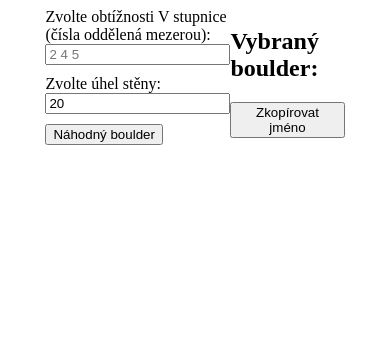
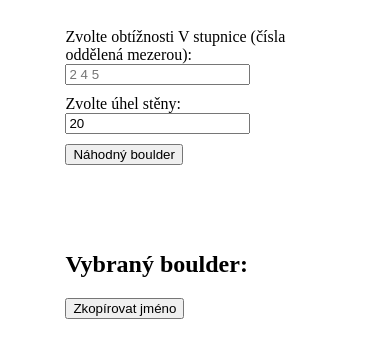
Before and after one commit to pepanzdorf/meteostanice, a Flask app: template templates/random_boulder.html in a window 390 px wide. Shown: the top 358 px of the page. Run offline with Flask 3, Linux system fonts and the light colour scheme; the template is opened without the code that fills it, so the values that code supplies are empty; some libraries are stand-ins or nearby versions.

Commit message:
random boulder add mobile device support

```diff
--- a/templates/random_boulder.html
+++ b/templates/random_boulder.html
@@ -4,10 +4,30 @@
     <meta http-equiv="Content-Type" content="text/html; charset=UTF-8">
     <meta name="viewport" content="width=device-width, initial-scale=1.0">
     <title>Náhodný boulder</title>
+    <style>
+    .container {
+        display: flex;
+        flex-wrap: wrap;
+        margin: 0 auto;
+        width: 80%;
+    }
+
+    .section {
+        flex: 1;
+        padding: 20px;
+        box-sizing: border-box;
+    }
+
+    @media screen and (max-width: 600px) {
+        .section {
+            flex-basis: 100%;
+        }
+    }
+    </style>
 </head>
 <body>
-    <div style="width: 80%; display: flex; margin: 0 auto">
-        <div id="left" style="flex: 50%;">
+    <div class="container">
+        <div class="section">
             <label for="grades" style="margin-bottom: 10px">Zvolte obtížnosti V stupnice (čísla oddělená mezerou):</label><br>
             <input type="text" id="grades" name="grades" placeholder="2 4 5" style="margin-bottom: 10px"><br>
             <label for="angle" style="margin-bottom: 10px">Zvolte úhel stěny:</label><br>
@@ -17,14 +37,12 @@
             <p id="chosen_angle"></p>
             <p id="boulders_sc"></p>
         </div>
-        <div id="right" style="flex: 50%;">
+        <div class="section">
             <h2>Vybraný boulder:</h2>
             <p id="boulder"></p>
             <p id="grade"></p>
             <button onclick="copyToClipboard();">Zkopírovat jméno</button>
         </div>
-
-
     </div>
 
 </body>
```
